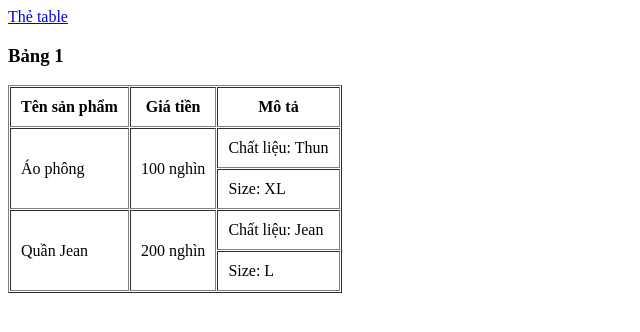
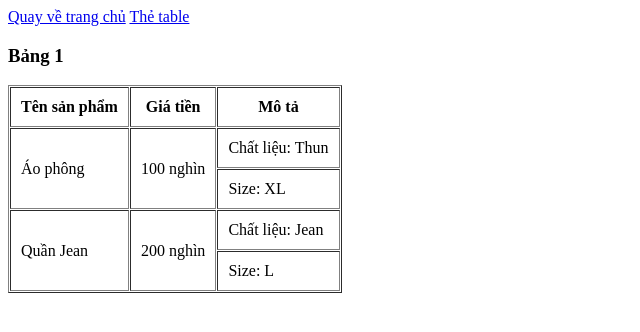
Before and after one commit to thanhan172/Project3, a plain HTML site: page bang1.html in a window 1280 px wide. Shown: the whole page, without its empty margins (0-640 px from the left). Drawn offline with Linux system fonts and the light colour scheme.

Commit message:
Add files via upload

```diff
--- a/bang1.html
+++ b/bang1.html
@@ -6,6 +6,7 @@
     <title>Text</title>
   </head>
   <body>
+    <a href="./">Quay về trang chủ</a>
     <a href="./tuhoc.html">Thẻ table</a>
     <div>
       <h3>Bảng 1</h3>
```
Also changed, not shown: bang2.html (+1 -0 lines), tuhoc.html (+1 -0 lines).
